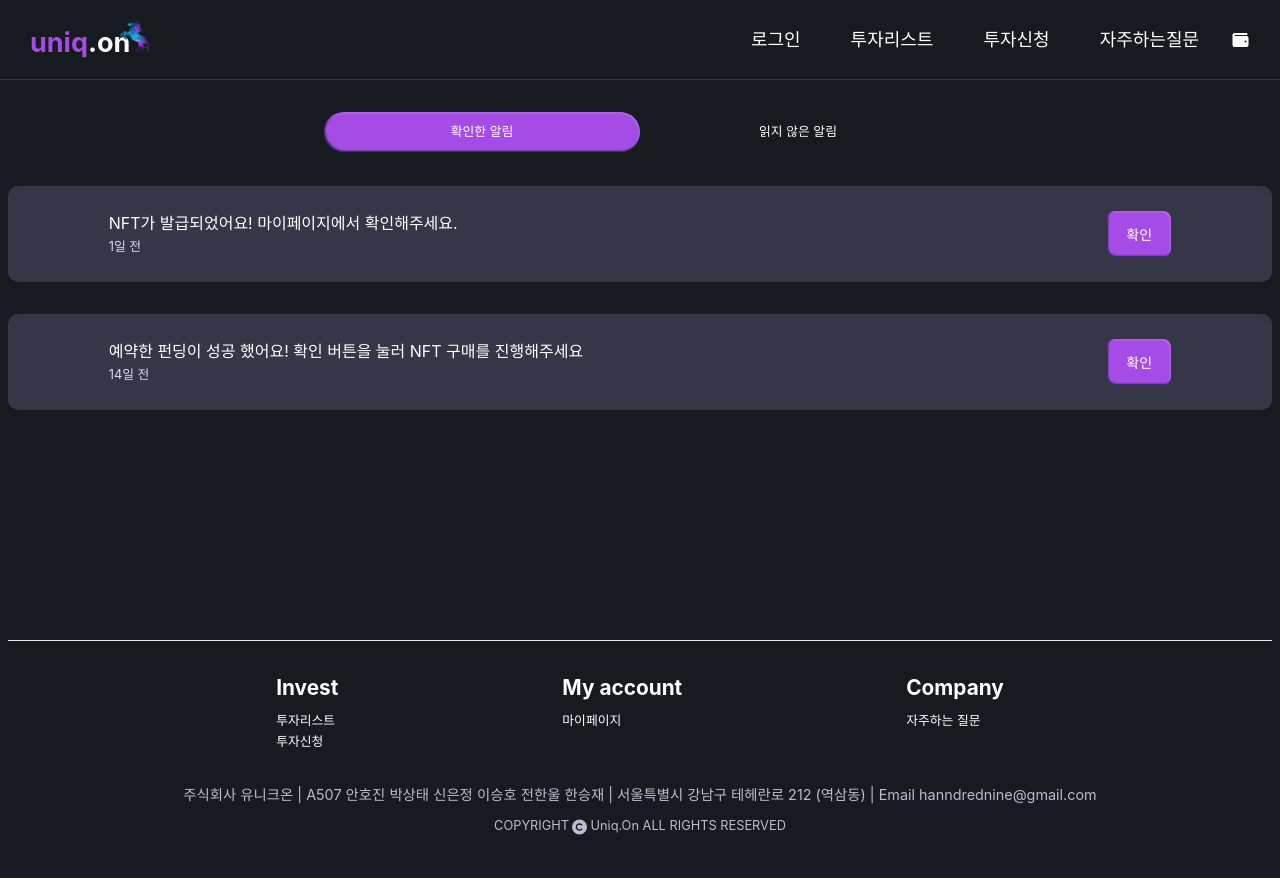
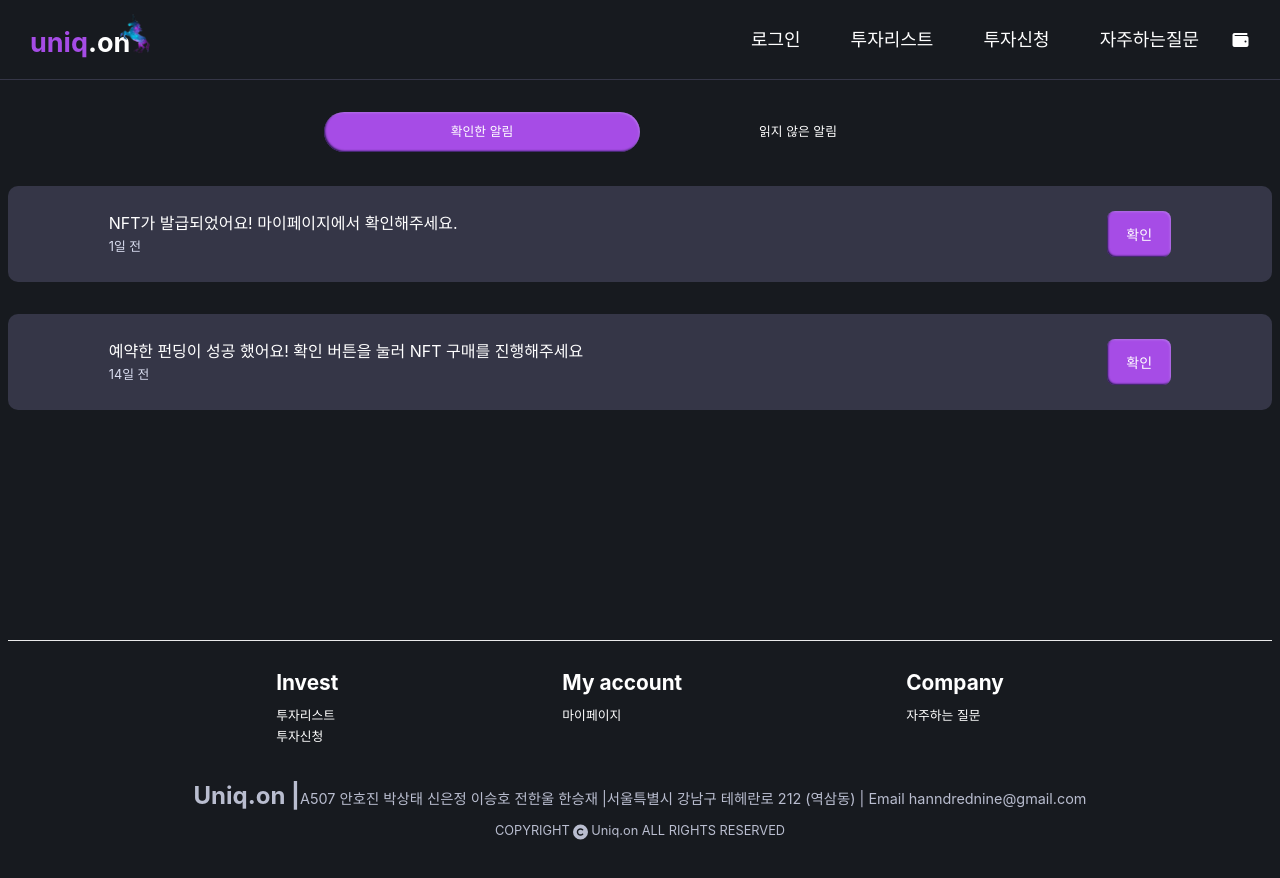
Before and after one commit to heptris/uniq.on, a Next.js app in the folder frontend/: page /alarm in a window 1280 px wide. Built offline with nearby package versions, Linux system fonts and the light colour scheme; a web font is replaced by a local one.

Commit message:
:lipstick: [DESIGN] Footer

```diff
--- a/frontend/components/Footer/index.tsx
+++ b/frontend/components/Footer/index.tsx
@@ -3,6 +3,8 @@ import { css, useTheme } from "@emotion/react";
 
 import { FontAwesomeIcon } from "@fortawesome/react-fontawesome";
 import { faCopyright } from "@fortawesome/free-solid-svg-icons";
+
+import Text from "@/components/Text";
 
 /**
  * @params
@@ -96,16 +98,20 @@ function Footer() {
         `}
       >
         <div className="coinfo">
-          <span>
-            주식회사 유니크온 <span className="slash">|</span>
+          <span
+            css={css`
+              font-size: 1.5rem;
+              font-weight: 700;
+              margin-bottom: 2rem;
+            `}
+          >
+            Uniq.on <span className="slash">|</span>
           </span>
           <span>
-            {" "}
             A507 안호진 박상태 신은정 이승호 전한울 한승재{" "}
             <span className="slash">|</span>
           </span>
           <span>
-            {" "}
             서울특별시 강남구 테헤란로 212 (역삼동){" "}
             <span className="slash">|</span>
           </span>
@@ -129,7 +135,7 @@ function Footer() {
             `}
             icon={faCopyright}
           />
-          <p> Uniq.On ALL RIGHTS RESERVED</p>
+          <p> Uniq.on ALL RIGHTS RESERVED</p>
         </div>
       </div>
     </footer>
```
